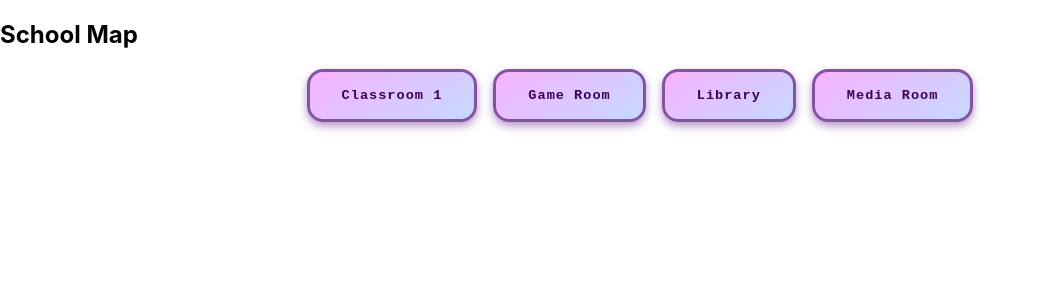
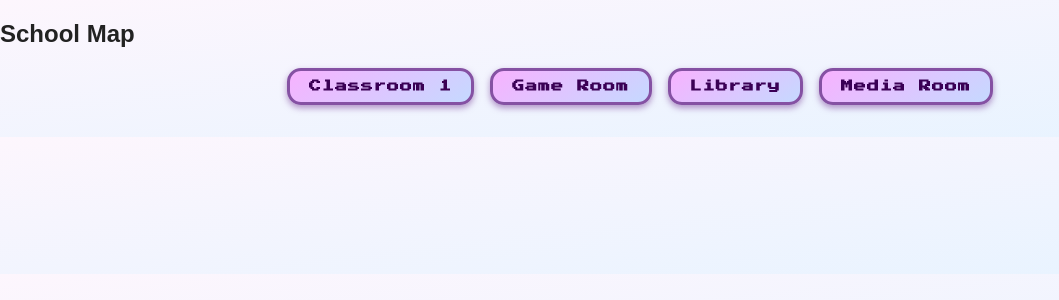
Before and after one commit to futrbit/languagelearningarcade, a React (Create React App) app in the folder frontend/: page /school in a window 1280 px wide. Shown: the top 300 px of the page, without its empty margins (0-1059 px from the left). Built offline with nearby package versions, Linux system fonts and the light colour scheme; no server answers.

Commit message:
Update styles.css

```diff
--- a/frontend/src/styles.css
+++ b/frontend/src/styles.css
@@ -1,3 +1,20 @@
+/* Import arcade pixel font */
+@import url('https://fonts.googleapis.com/css2?family=Press+Start+2P&display=swap');
+
+body {
+  margin: 0;
+  font-family: 'Montserrat', sans-serif;
+  background: linear-gradient(to bottom right, #fdf6fd, #e7f3ff);
+  color: #222;
+}
+
+.app-container {
+  display: flex;
+  flex-direction: column;
+  align-items: center;
+  padding: 1rem;
+}
+
 /* Buttons container */
 .room-buttons {
   display: flex;
@@ -7,27 +24,27 @@
   margin-bottom: 2rem;
 }
 
-/* Arcade style buttons */
+/* Smaller arcade style buttons */
 .room-button {
   background: linear-gradient(145deg, #f7b2ff, #c5d9ff);
   border: 3px solid #8551a3;
-  border-radius: 16px;
+  border-radius: 14px;
   color: #3a0055;
-  font-size: 0.85rem;
+  font-size: 0.75rem;  /* smaller font */
   font-weight: 700;
-  padding: 1rem 2rem;
+  padding: 0.6rem 1.2rem; /* smaller padding */
   cursor: pointer;
   font-family: 'Press Start 2P', monospace;
   letter-spacing: 1px;
   text-transform: none;
-  box-shadow: 0 4px 8px rgba(133, 81, 163, 0.6);
-  transition: transform 0.2s ease, box-shadow 0.3s ease;
+  box-shadow: 0 3px 6px rgba(133, 81, 163, 0.6);
+  transition: transform 0.15s ease, box-shadow 0.25s ease;
   user-select: none;
 }
 
 .room-button:hover {
-  transform: translateY(-3px);
-  box-shadow: 0 6px 15px rgba(133, 81, 163, 0.9);
+  transform: translateY(-2px);
+  box-shadow: 0 5px 12px rgba(133, 81, 163, 0.9);
 }
 
 .room-button:active {
@@ -51,11 +68,11 @@
   align-items: center;
 }
 
-/* Avatar image style */
+/* Smaller avatar images */
 .avatar {
-  width: 22px;
-  height: 22px;
-  border-radius: 4px;
+  width: 16px;    /* smaller width */
+  height: 16px;   /* smaller height */
+  border-radius: 3px;
   border: 2px solid #9b59b6;
   background-color: #000;
   padding: 2px;
@@ -68,7 +85,7 @@
 }
 
 .avatar:hover {
-  transform: scale(1.15);
+  transform: scale(1.2);
   box-shadow:
     0 0 12px #bb86fc,
     inset 0 0 7px #9b59b6;
@@ -77,7 +94,7 @@
 /* Avatar name text */
 .avatar-name {
   font-family: 'Press Start 2P', monospace;
-  font-size: 0.4rem;
+  font-size: 0.35rem; /* smaller font */
   margin-top: 0.25rem;
   text-align: center;
   color: #4b2a6a;
@@ -96,8 +113,8 @@
   }
 
   .avatar {
-    width: 18px;
-    height: 18px;
+    width: 14px;
+    height: 14px;
   }
 
   .avatar-name {
```
